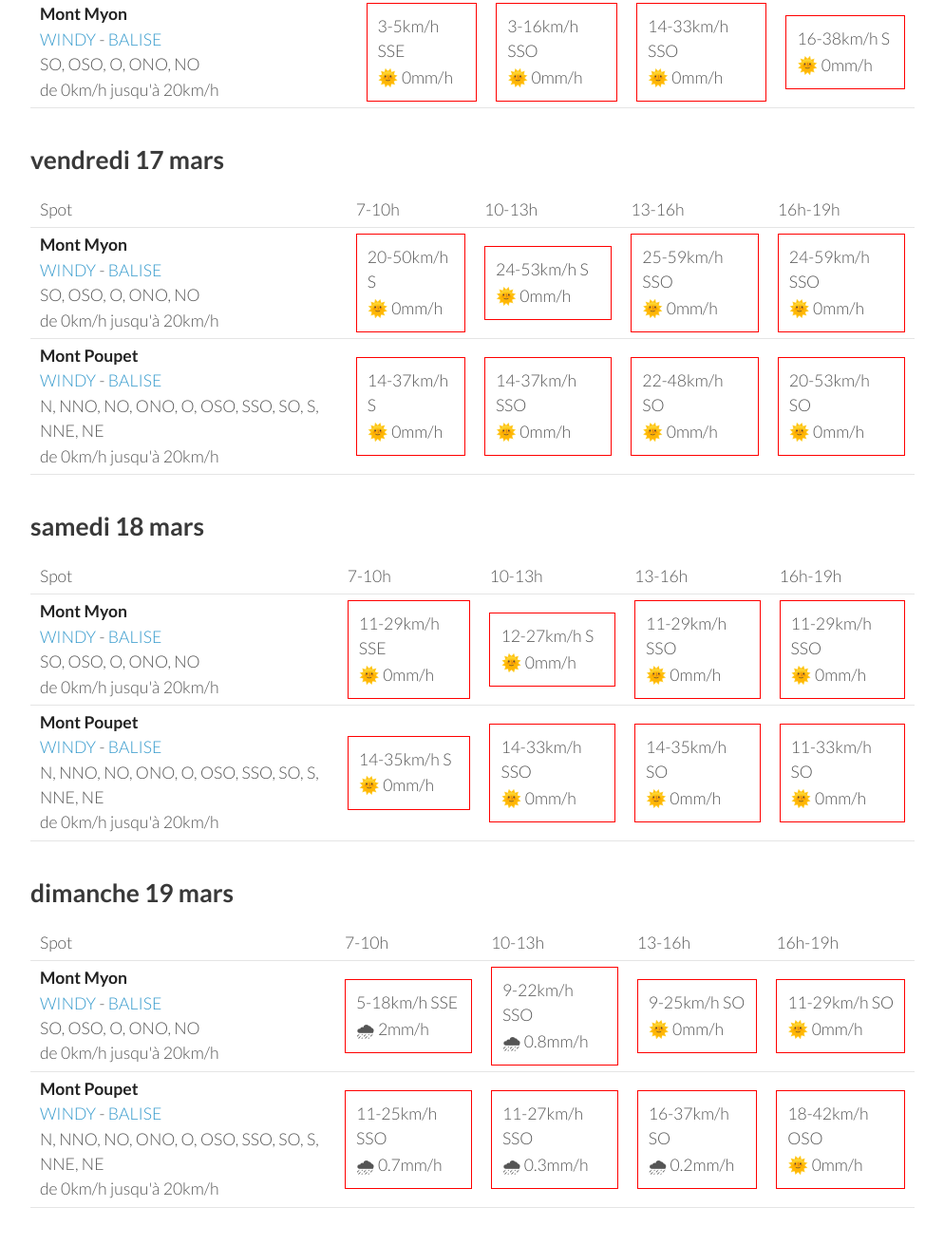
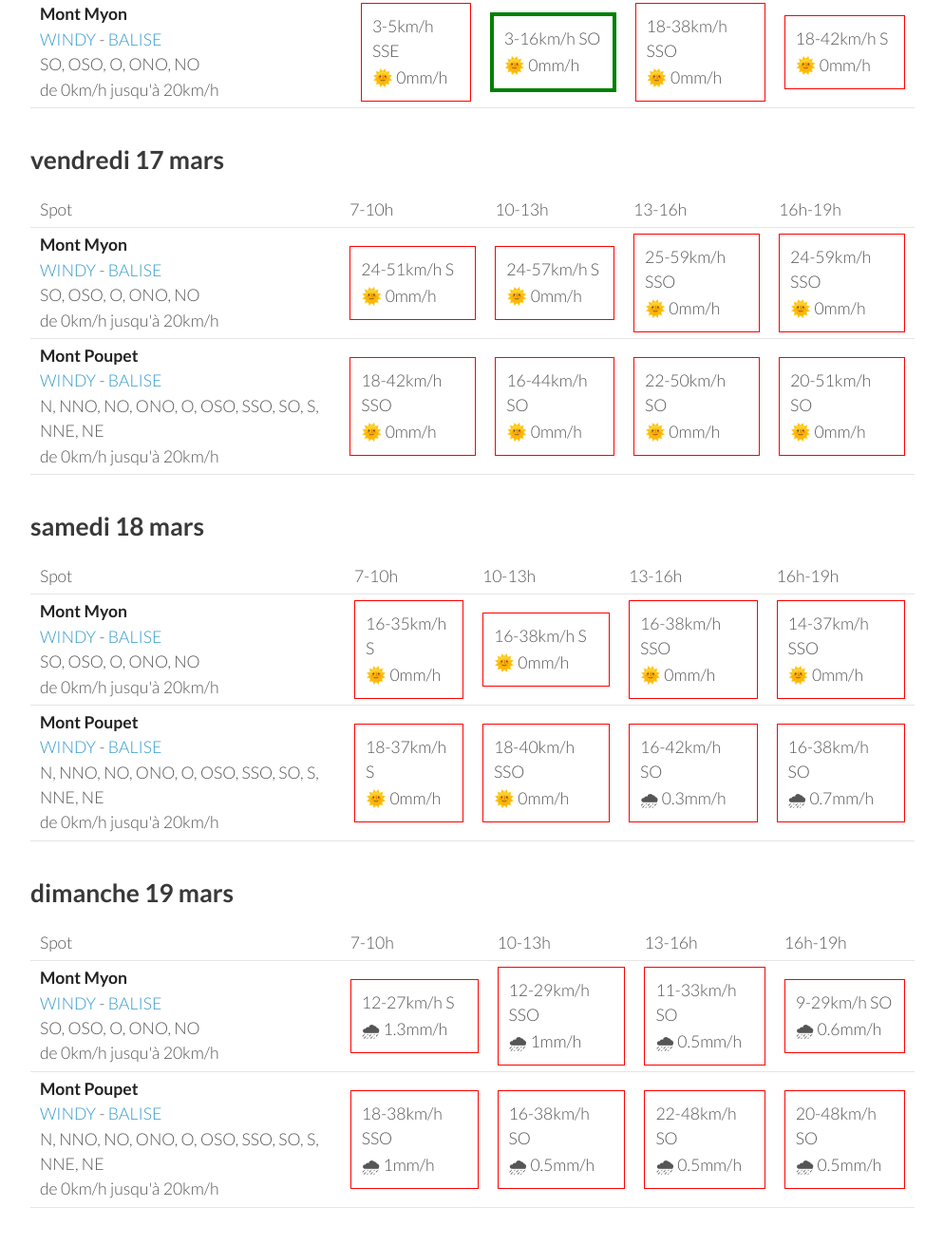
Before and after one commit to parapente-dans-le-nord/parapente-dans-le-nord.github.io, a Jekyll site: the page built from jura.markdown, in a window 1280 px wide and 1400 px high, scrolled down 1289 px. Shown: the top 1311 px of the window at 95% size, without its empty margins (26-1020 px from the left). Built offline with Jekyll 4.4.1, drawn with Linux system fonts in a browser that asks for light colours; some of the changed text lies outside the part shown.

Commit message:
update index.markdown

```diff
--- a/jura.markdown
+++ b/jura.markdown
@@ -7,7 +7,7 @@ title:  "Tous les spots"
 {: .links}
 
 # Prevision Windy, modèle Arome
-page mise à jour le mardi 14 mars 19:20
+page mise à jour le mardi 14 mars 22:20
 
 ## mardi 14 mars
 
@@ -95,9 +95,9 @@ page mise à jour le mardi 14 mars 19:20
         <td><strong>Mont Poupet</strong><br><a href="https://windy.com/46.970/5.876?46.541,5.876,8">WINDY</a> - <span class=""><a href="http://www.balisemeteo.com/balise.php?idBalise=92">BALISE</a> </span><br> <span class="vent-favorable">N, NNO, NO, ONO, O, OSO, SSO, SO, S, NNE, NE</span><br><span class="force-vent">de 0km/h jusqu'à 20km/h</span> </td>
 
             <td><div class="not-flyable"><p>7-11km/h SE</p><p>🌞 0mm/h</p></div></td>
-            <td><div class="not-flyable"><p>1-18km/h SSE</p><p>🌞 0mm/h</p></div></td>
-            <td><div class="flyable"><p>3-16km/h O</p><p>🌞 0mm/h</p></div></td>
-            <td><div class="flyable"><p>7-20km/h SO</p><p>🌞 0mm/h</p></div></td>
+            <td><div class="flyable"><p>1-20km/h SSO</p><p>🌞 0mm/h</p></div></td>
+            <td><div class="flyable"><p>5-18km/h OSO</p><p>🌞 0mm/h</p></div></td>
+            <td><div class="not-flyable"><p>11-25km/h SO</p><p>🌞 0mm/h</p></div></td>
 
 
     </tr>
@@ -105,9 +105,9 @@ page mise à jour le mardi 14 mars 19:20
         <td><strong>Mont Myon</strong><br><a href="https://windy.com/46.331/5.397?45.898,5.394,8,m:eWoagj8">WINDY</a> - <span class=""><a href="http://www.balisemeteo.com/balise.php?idBalise=70">BALISE</a> </span><br> <span class="vent-favorable">SO, OSO, O, ONO, NO</span><br><span class="force-vent">de 0km/h jusqu'à 20km/h</span> </td>
 
             <td><div class="not-flyable"><p>3-5km/h SSE</p><p>🌞 0mm/h</p></div></td>
-            <td><div class="not-flyable"><p>3-16km/h SSO</p><p>🌞 0mm/h</p></div></td>
-            <td><div class="not-flyable"><p>14-33km/h SSO</p><p>🌞 0mm/h</p></div></td>
-            <td><div class="not-flyable"><p>16-38km/h S</p><p>🌞 0mm/h</p></div></td>
+            <td><div class="flyable"><p>3-16km/h SO</p><p>🌞 0mm/h</p></div></td>
+            <td><div class="not-flyable"><p>18-38km/h SSO</p><p>🌞 0mm/h</p></div></td>
+            <td><div class="not-flyable"><p>18-42km/h S</p><p>🌞 0mm/h</p></div></td>
 
 
     </tr>
@@ -130,8 +130,8 @@ page mise à jour le mardi 14 mars 19:20
 <tr>
         <td><strong>Mont Myon</strong><br><a href="https://windy.com/46.331/5.397?45.898,5.394,8,m:eWoagj8">WINDY</a> - <span class=""><a href="http://www.balisemeteo.com/balise.php?idBalise=70">BALISE</a> </span><br> <span class="vent-favorable">SO, OSO, O, ONO, NO</span><br><span class="force-vent">de 0km/h jusqu'à 20km/h</span> </td>
 
-            <td><div class="not-flyable"><p>20-50km/h S</p><p>🌞 0mm/h</p></div></td>
-            <td><div class="not-flyable"><p>24-53km/h S</p><p>🌞 0mm/h</p></div></td>
+            <td><div class="not-flyable"><p>24-51km/h S</p><p>🌞 0mm/h</p></div></td>
+            <td><div class="not-flyable"><p>24-57km/h S</p><p>🌞 0mm/h</p></div></td>
             <td><div class="not-flyable"><p>25-59km/h SSO</p><p>🌞 0mm/h</p></div></td>
             <td><div class="not-flyable"><p>24-59km/h SSO</p><p>🌞 0mm/h</p></div></td>
 
@@ -140,10 +140,10 @@ page mise à jour le mardi 14 mars 19:20
 <tr>
         <td><strong>Mont Poupet</strong><br><a href="https://windy.com/46.970/5.876?46.541,5.876,8">WINDY</a> - <span class=""><a href="http://www.balisemeteo.com/balise.php?idBalise=92">BALISE</a> </span><br> <span class="vent-favorable">N, NNO, NO, ONO, O, OSO, SSO, SO, S, NNE, NE</span><br><span class="force-vent">de 0km/h jusqu'à 20km/h</span> </td>
 
-            <td><div class="not-flyable"><p>14-37km/h S</p><p>🌞 0mm/h</p></div></td>
-            <td><div class="not-flyable"><p>14-37km/h SSO</p><p>🌞 0mm/h</p></div></td>
-            <td><div class="not-flyable"><p>22-48km/h SO</p><p>🌞 0mm/h</p></div></td>
-            <td><div class="not-flyable"><p>20-53km/h SO</p><p>🌞 0mm/h</p></div></td>
+            <td><div class="not-flyable"><p>18-42km/h SSO</p><p>🌞 0mm/h</p></div></td>
+            <td><div class="not-flyable"><p>16-44km/h SO</p><p>🌞 0mm/h</p></div></td>
+            <td><div class="not-flyable"><p>22-50km/h SO</p><p>🌞 0mm/h</p></div></td>
+            <td><div class="not-flyable"><p>20-51km/h SO</p><p>🌞 0mm/h</p></div></td>
 
 
     </tr>
@@ -166,20 +166,20 @@ page mise à jour le mardi 14 mars 19:20
 <tr>
         <td><strong>Mont Myon</strong><br><a href="https://windy.com/46.331/5.397?45.898,5.394,8,m:eWoagj8">WINDY</a> - <span class=""><a href="http://www.balisemeteo.com/balise.php?idBalise=70">BALISE</a> </span><br> <span class="vent-favorable">SO, OSO, O, ONO, NO</span><br><span class="force-vent">de 0km/h jusqu'à 20km/h</span> </td>
 
-            <td><div class="not-flyable"><p>11-29km/h SSE</p><p>🌞 0mm/h</p></div></td>
-            <td><div class="not-flyable"><p>12-27km/h S</p><p>🌞 0mm/h</p></div></td>
-            <td><div class="not-flyable"><p>11-29km/h SSO</p><p>🌞 0mm/h</p></div></td>
-            <td><div class="not-flyable"><p>11-29km/h SSO</p><p>🌞 0mm/h</p></div></td>
+            <td><div class="not-flyable"><p>16-35km/h S</p><p>🌞 0mm/h</p></div></td>
+            <td><div class="not-flyable"><p>16-38km/h S</p><p>🌞 0mm/h</p></div></td>
+            <td><div class="not-flyable"><p>16-38km/h SSO</p><p>🌞 0mm/h</p></div></td>
+            <td><div class="not-flyable"><p>14-37km/h SSO</p><p>🌞 0mm/h</p></div></td>
 
 
     </tr>
 <tr>
         <td><strong>Mont Poupet</strong><br><a href="https://windy.com/46.970/5.876?46.541,5.876,8">WINDY</a> - <span class=""><a href="http://www.balisemeteo.com/balise.php?idBalise=92">BALISE</a> </span><br> <span class="vent-favorable">N, NNO, NO, ONO, O, OSO, SSO, SO, S, NNE, NE</span><br><span class="force-vent">de 0km/h jusqu'à 20km/h</span> </td>
 
-            <td><div class="not-flyable"><p>14-35km/h S</p><p>🌞 0mm/h</p></div></td>
-            <td><div class="not-flyable"><p>14-33km/h SSO</p><p>🌞 0mm/h</p></div></td>
-            <td><div class="not-flyable"><p>14-35km/h SO</p><p>🌞 0mm/h</p></div></td>
-            <td><div class="not-flyable"><p>11-33km/h SO</p><p>🌞 0mm/h</p></div></td>
+            <td><div class="not-flyable"><p>18-37km/h S</p><p>🌞 0mm/h</p></div></td>
+            <td><div class="not-flyable"><p>18-40km/h SSO</p><p>🌞 0mm/h</p></div></td>
+            <td><div class="not-flyable"><p>16-42km/h SO</p><p>🌧 0.3mm/h</p></div></td>
+            <td><div class="not-flyable"><p>16-38km/h SO</p><p>🌧 0.7mm/h</p></div></td>
 
 
     </tr>
@@ -202,20 +202,20 @@ page mise à jour le mardi 14 mars 19:20
 <tr>
         <td><strong>Mont Myon</strong><br><a href="https://windy.com/46.331/5.397?45.898,5.394,8,m:eWoagj8">WINDY</a> - <span class=""><a href="http://www.balisemeteo.com/balise.php?idBalise=70">BALISE</a> </span><br> <span class="vent-favorable">SO, OSO, O, ONO, NO</span><br><span class="force-vent">de 0km/h jusqu'à 20km/h</span> </td>
 
-            <td><div class="not-flyable"><p>5-18km/h SSE</p><p>🌧 2mm/h</p></div></td>
-            <td><div class="not-flyable"><p>9-22km/h SSO</p><p>🌧 0.8mm/h</p></div></td>
-            <td><div class="not-flyable"><p>9-25km/h SO</p><p>🌞 0mm/h</p></div></td>
-            <td><div class="not-flyable"><p>11-29km/h SO</p><p>🌞 0mm/h</p></div></td>
+            <td><div class="not-flyable"><p>12-27km/h S</p><p>🌧 1.3mm/h</p></div></td>
+            <td><div class="not-flyable"><p>12-29km/h SSO</p><p>🌧 1mm/h</p></div></td>
+            <td><div class="not-flyable"><p>11-33km/h SO</p><p>🌧 0.5mm/h</p></div></td>
+            <td><div class="not-flyable"><p>9-29km/h SO</p><p>🌧 0.6mm/h</p></div></td>
 
 
     </tr>
 <tr>
         <td><strong>Mont Poupet</strong><br><a href="https://windy.com/46.970/5.876?46.541,5.876,8">WINDY</a> - <span class=""><a href="http://www.balisemeteo.com/balise.php?idBalise=92">BALISE</a> </span><br> <span class="vent-favorable">N, NNO, NO, ONO, O, OSO, SSO, SO, S, NNE, NE</span><br><span class="force-vent">de 0km/h jusqu'à 20km/h</span> </td>
 
-            <td><div class="not-flyable"><p>11-25km/h SSO</p><p>🌧 0.7mm/h</p></div></td>
-            <td><div class="not-flyable"><p>11-27km/h SSO</p><p>🌧 0.3mm/h</p></div></td>
-            <td><div class="not-flyable"><p>16-37km/h SO</p><p>🌧 0.2mm/h</p></div></td>
-            <td><div class="not-flyable"><p>18-42km/h OSO</p><p>🌞 0mm/h</p></div></td>
+            <td><div class="not-flyable"><p>18-38km/h SSO</p><p>🌧 1mm/h</p></div></td>
+            <td><div class="not-flyable"><p>16-38km/h SO</p><p>🌧 0.5mm/h</p></div></td>
+            <td><div class="not-flyable"><p>22-48km/h SO</p><p>🌧 0.5mm/h</p></div></td>
+            <td><div class="not-flyable"><p>20-48km/h SO</p><p>🌧 0.5mm/h</p></div></td>
 
 
     </tr>
```
